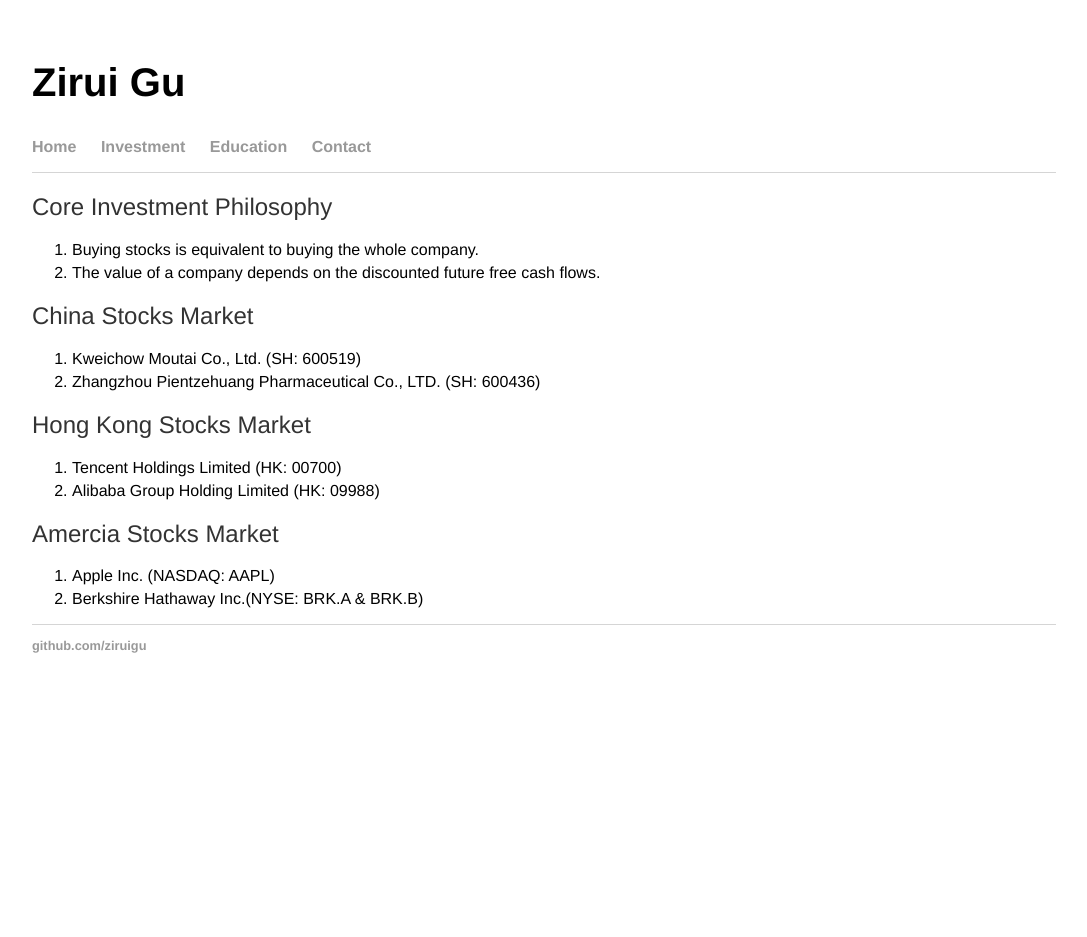
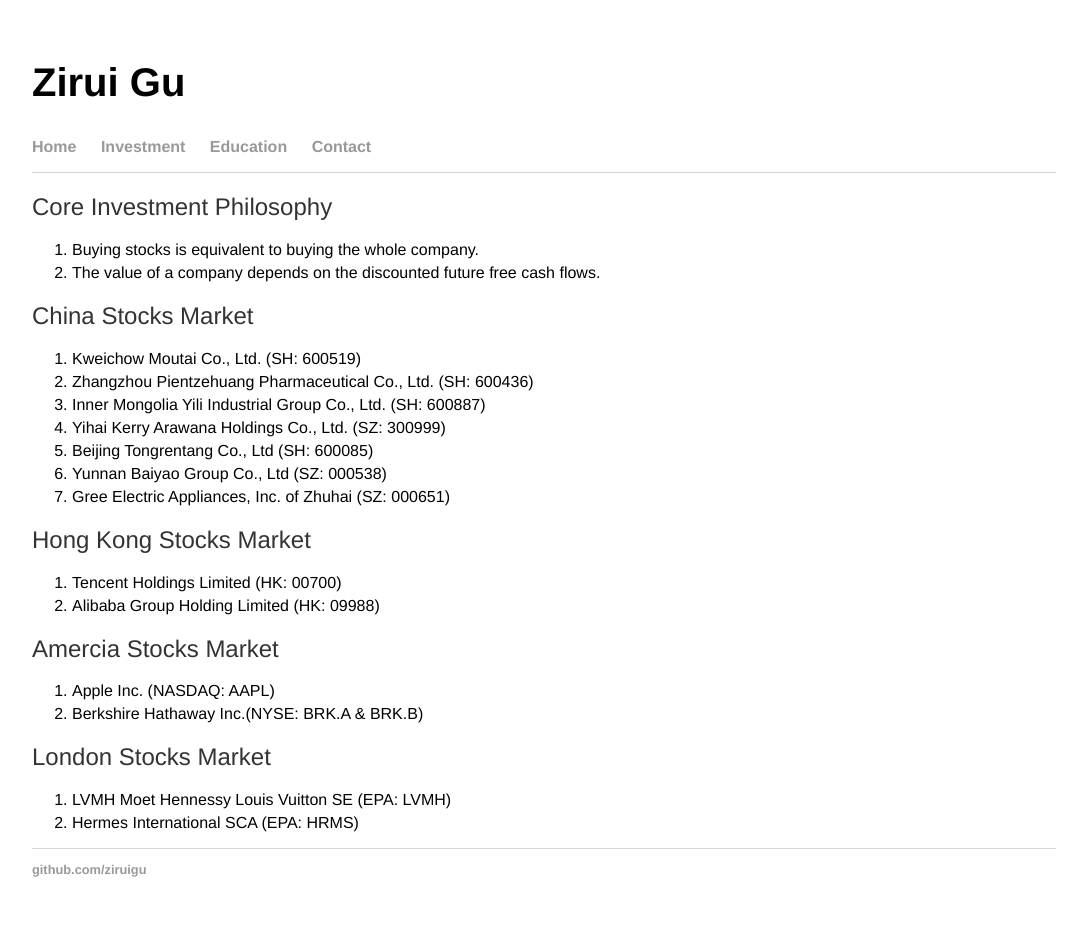
Before and after one commit to ziruigu/ziruigu.github.io, a Jekyll site: the page built from investment/index.html, in a window 1280 px wide. Shown: the whole page, without its empty margins (96-1183 px from the left). Built offline with Jekyll 4.4.1, drawn with Linux system fonts in a browser that asks for light colours; before the commit the page ends 900 px from its top, so only the background shows below that.

Commit message:
Update index.html

```diff
--- a/investment/index.html
+++ b/investment/index.html
@@ -13,7 +13,12 @@
     <h2>China Stocks Market</h2>
   <ol>
     <li>Kweichow Moutai Co., Ltd. (SH: 600519)</li>
-    <li>Zhangzhou Pientzehuang Pharmaceutical Co., LTD. (SH: 600436)</li>
+    <li>Zhangzhou Pientzehuang Pharmaceutical Co., Ltd. (SH: 600436)</li>
+    <li>Inner Mongolia Yili Industrial Group Co., Ltd. (SH: 600887)</li>
+    <li>Yihai Kerry Arawana Holdings Co., Ltd. (SZ: 300999)</li>
+    <li>Beijing Tongrentang Co., Ltd (SH: 600085)</li>
+    <li>Yunnan Baiyao Group Co., Ltd (SZ: 000538)</li>
+    <li>Gree Electric Appliances, Inc. of Zhuhai (SZ: 000651)</li>
   </ol>
 
 
@@ -30,5 +35,11 @@
     <li>Berkshire Hathaway Inc.(NYSE: BRK.A & BRK.B)</li>
   </ol>
 
+    <h2>London Stocks Market</h2>
+  <ol>
+    <li>LVMH Moet Hennessy Louis Vuitton SE (EPA: LVMH)</li>
+    <li>Hermes International SCA (EPA: HRMS)</li>
+  </ol>
+
 
 </div><!-- /.blurb -->
```
